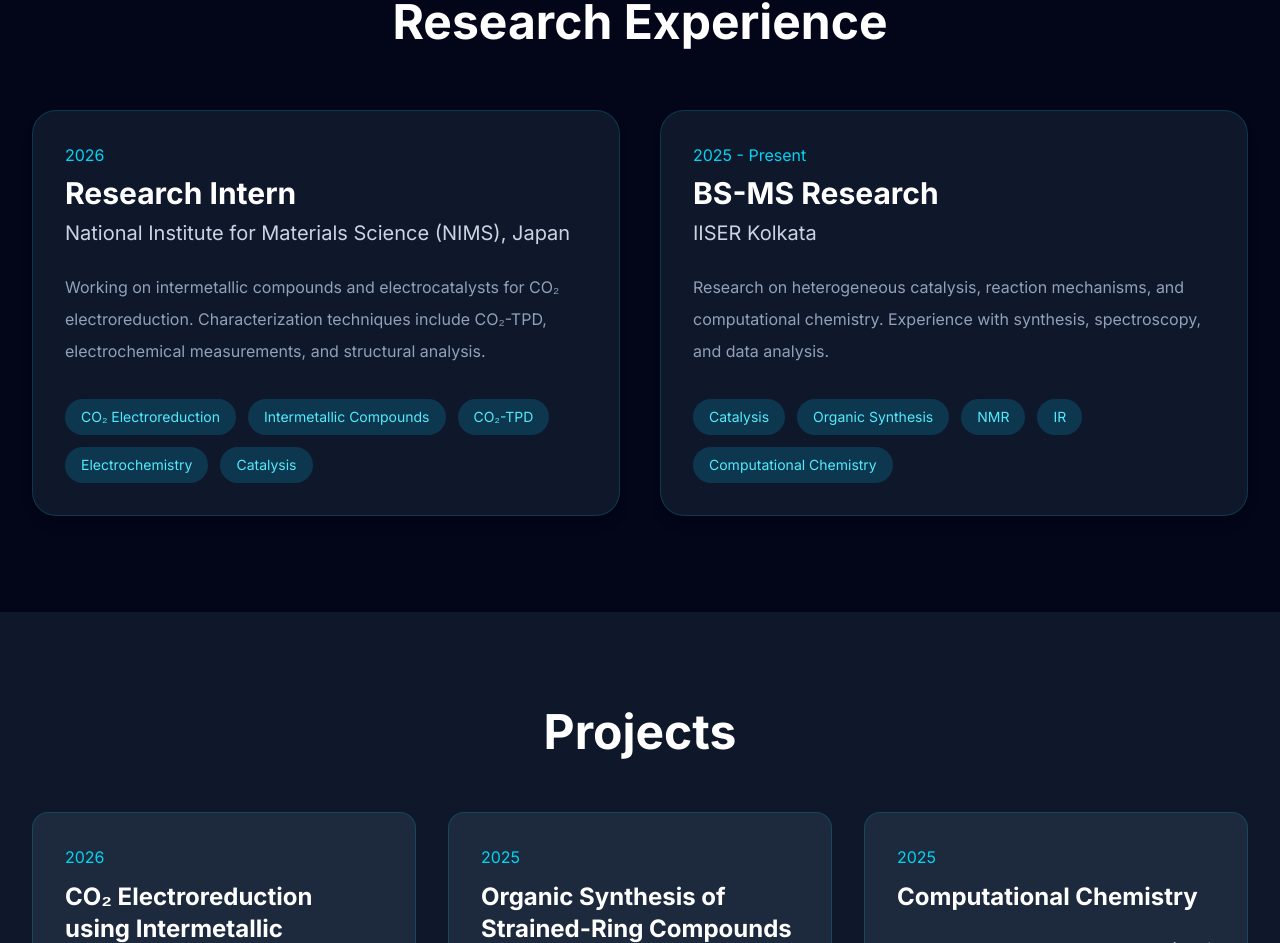
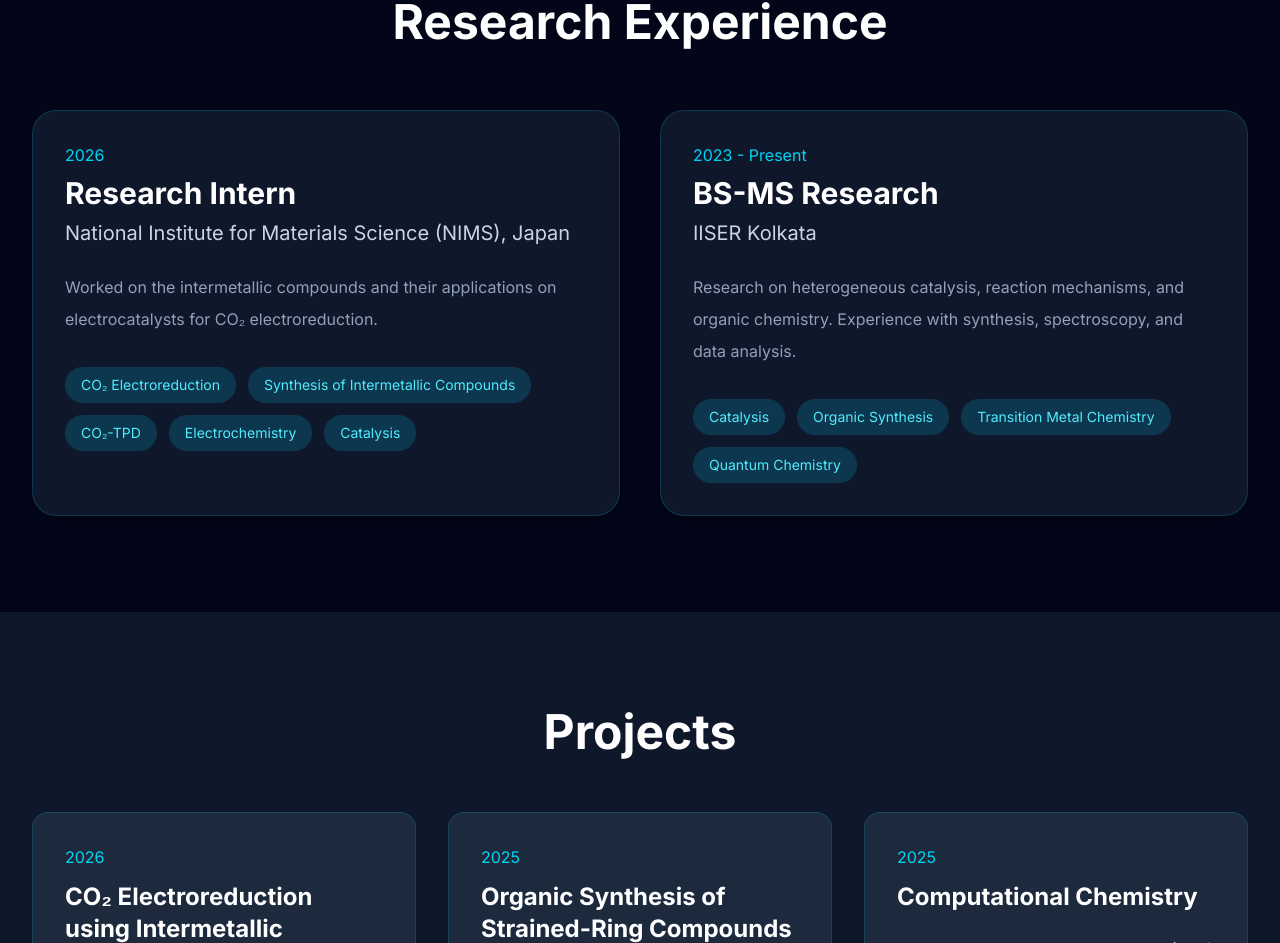
Before and after one commit to Rupak-723/rupak-portfolio, a Next.js app: page / in a window 1280 px wide. Shown: the part 3432-4375 px from the top of the page. Built offline with nearby package versions, Linux system fonts and the light colour scheme.

Commit message:
Update research.ts

```diff
--- a/data/research.ts
+++ b/data/research.ts
@@ -4,10 +4,10 @@
     organization: "National Institute for Materials Science (NIMS), Japan",
     period: "2026",
     description:
-      "Working on intermetallic compounds and electrocatalysts for CO₂ electroreduction. Characterization techniques include CO₂-TPD, electrochemical measurements, and structural analysis.",
+      "Worked on the intermetallic compounds and their applications on electrocatalysts for CO₂ electroreduction.",
     skills: [
       "CO₂ Electroreduction",
-      "Intermetallic Compounds",
+      " Synthesis of Intermetallic Compounds",
       "CO₂-TPD",
       "Electrochemistry",
       "Catalysis",
@@ -16,15 +16,14 @@
   {
     title: "BS-MS Research",
     organization: "IISER Kolkata",
-    period: "2025 - Present",
+    period: "2023 - Present",
     description:
-      "Research on heterogeneous catalysis, reaction mechanisms, and computational chemistry. Experience with synthesis, spectroscopy, and data analysis.",
+      "Research on heterogeneous catalysis, reaction mechanisms, and organic chemistry. Experience with synthesis, spectroscopy, and data analysis.",
     skills: [
       "Catalysis",
       "Organic Synthesis",
-      "NMR",
-      "IR",
-      "Computational Chemistry",
+      "Transition Metal Chemistry",
+      "Quantum Chemistry",
     ],
   },
 ];
```
